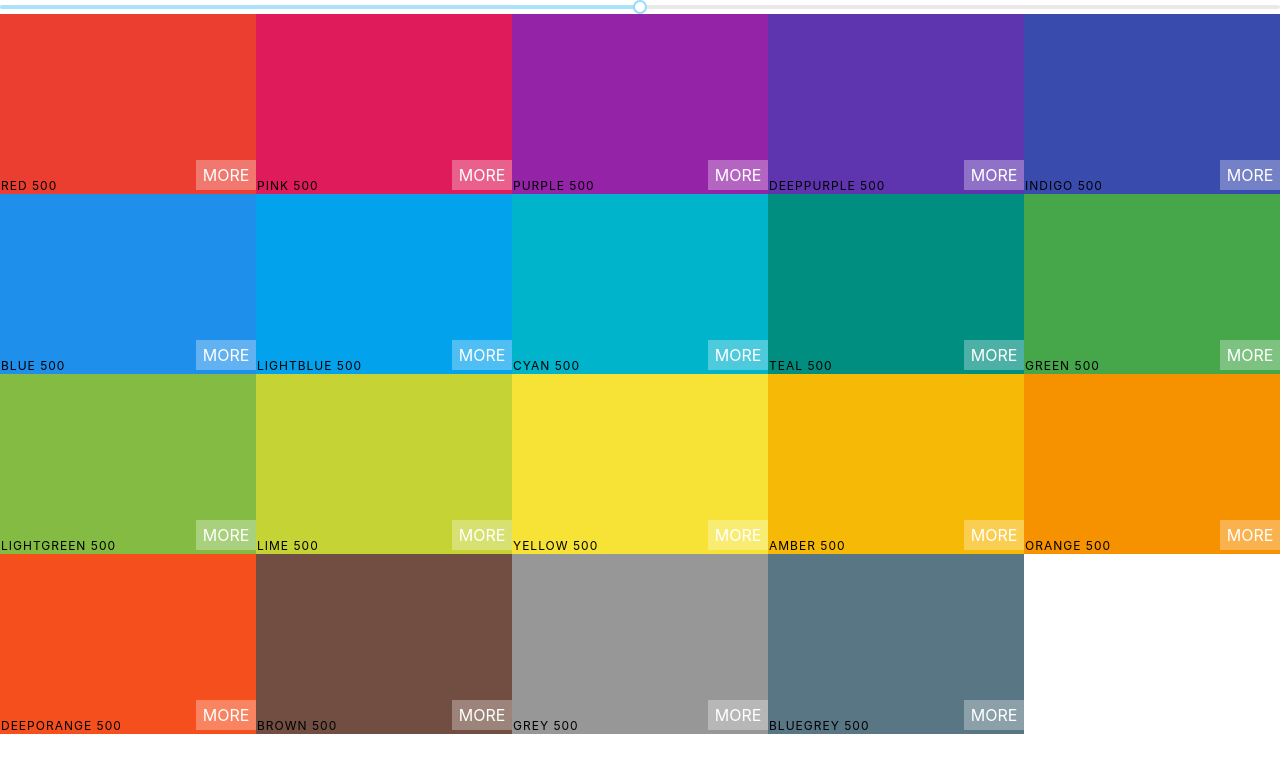
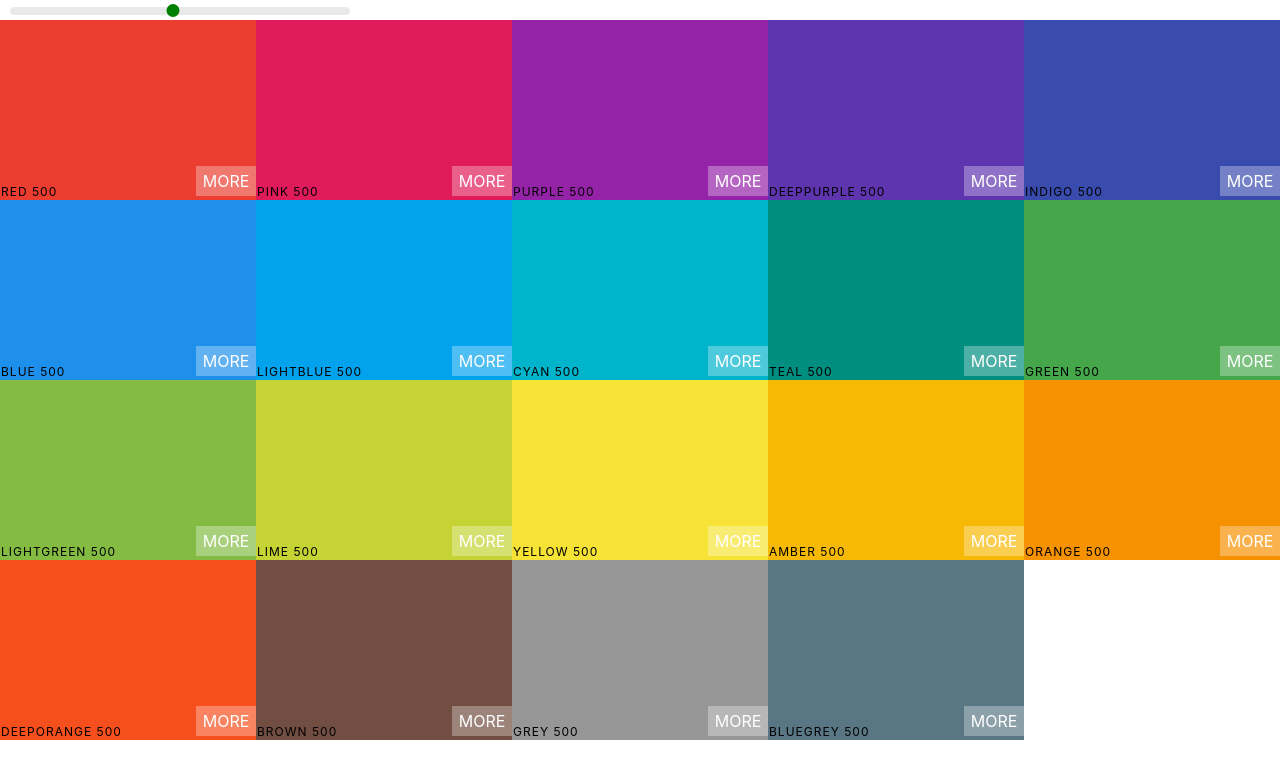
Before and after one commit to Hady207/react-color-palette, a React (Create React App) app: page / in a window 1280 px wide. Shown: the top 778 px of the page. Built offline with nearby package versions, Linux system fonts and the light colour scheme.

Commit message:
Style Color Slider

```diff
--- a/src/Palette.css
+++ b/src/Palette.css
@@ -6,3 +6,32 @@
 .Palette-colors {
   height: 90%;
 }
+
+
+.slider {
+  width: 340px;
+  margin: 0 10px;
+  display: inline-block;
+}
+
+.rc-slider-track {
+  background: transparent;
+}
+
+.rc-slider-rail {
+  height: 8px;
+}
+
+.rc-slider-handle,
+.rc-slider-handle:focus,
+.rc-slider-handle:active,
+.rc-slider-handle:hover {
+  background: green;
+  border: 2px solid green;
+  outline: none;
+  box-shadow: none;
+  width: 13px;
+  height: 13px;
+  margin-left: -7px;
+  margin-top: -3px;
+}
--- a/src/Palette.js
+++ b/src/Palette.js
@@ -20,6 +20,7 @@
     ));
     return (
       <div className="Palette">
+        <div className="slider">
           <Slider
             defaultValue={level}
             min={100}
@@ -27,6 +28,7 @@
             onAfterChange={this.changeLevel}
             step={100}
           />
+        </div>
         {/* Navbar goes here*/}
         <div className="Palette-colors">{colorBox}</div>
         {/* footer eventually*/}
```
Lines whose indentation alone changed are shown as unchanged.
